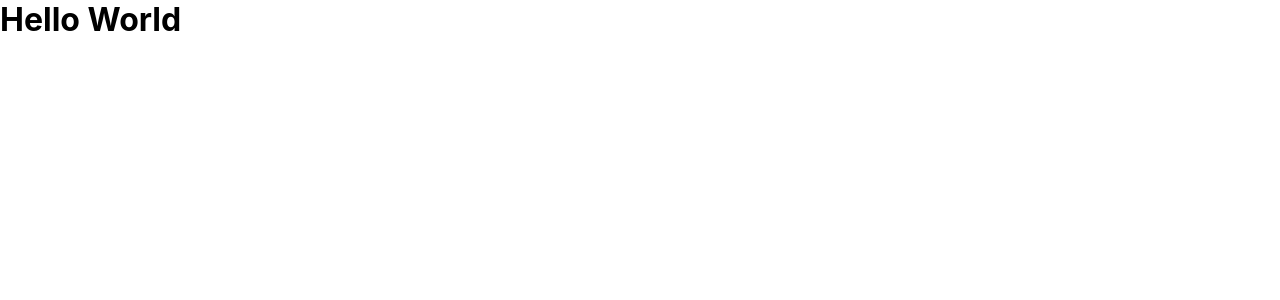
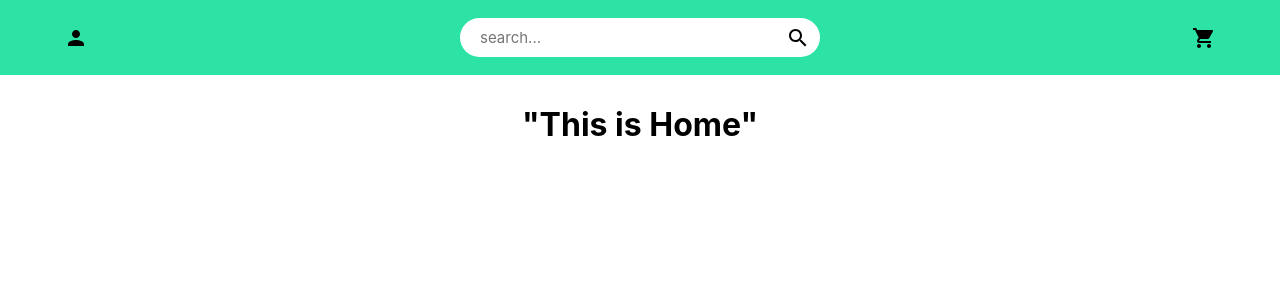
Before and after one commit to hanwenzhang123/e-commerce-shopping-cart, a React (Create React App) app in the folder frontend/: page / in a window 1280 px wide. Shown: the top 300 px of the page. Built offline with nearby package versions, Linux system fonts and the light colour scheme.

Commit message:
Adding navbar UI

```diff
--- a/frontend/package.json
+++ b/frontend/package.json
@@ -3,12 +3,18 @@
   "version": "0.1.0",
   "private": true,
   "dependencies": {
+    "@emotion/react": "^11.7.1",
+    "@emotion/styled": "^11.6.0",
+    "@mui/icons-material": "^5.3.1",
+    "@mui/material": "^5.4.0",
     "@testing-library/jest-dom": "^5.16.2",
     "@testing-library/react": "^12.1.2",
     "@testing-library/user-event": "^13.5.0",
     "react": "^17.0.2",
     "react-dom": "^17.0.2",
+    "react-router-dom": "^6.2.1",
     "react-scripts": "5.0.0",
+    "styled-components": "^5.3.3",
     "web-vitals": "^2.1.4"
   },
   "scripts": {
--- a/frontend/public/index.html
+++ b/frontend/public/index.html
@@ -5,7 +5,7 @@
     <meta charset="utf-8" />
     <meta name="viewport" content="width=device-width, initial-scale=1" />
     <meta name="description" content="Website created by React, Node, Express, Mongoose" />
-    <title>CS 602 Final Project</title>
+    <title>Shopping Cart</title>
     <link rel="icon" href="logo.png">
   </head>
 
--- a/frontend/src/App.js
+++ b/frontend/src/App.js
@@ -1,8 +1,26 @@
+import React from "react";
+import { BrowserRouter as Router, Route, Routes } from "react-router-dom";
+
+import Navbar from "./component/Navbar.js";
+import Homepage from "./page/Homepage.js";
+import Product from "./page/Product.js";
+import ShoppingCart from "./page/ShoppingCart.js";
+import Errorpage from "./page/Errorpage.js";
+
 function App() {
   return (
-    <div>
-      <h1>Hello World</h1>
-    </div>
+    <React.Fragment>
+      <Navbar />
+      <Router>
+        <Routes>
+          <Route exact path="/" element={<Homepage />} />
+          <Route exact path="/product" element={<Product />} />
+          <Route exact path="/cart" element={<ShoppingCart />} />
+          <Route exact path="/404" element={<Errorpage />} />
+          <Route path="/*" element={<Errorpage />} />
+        </Routes>
+      </Router>
+    </React.Fragment>
   );
 }
 
--- /dev/null
+++ b/frontend/src/UI/CommonStyle.js
@@ -0,0 +1,11 @@
+import styled from "styled-components";
+
+const Container = styled.div`
+  display: flex;
+  justify-content: center;
+  align-items: center;
+  height: 100%;
+  padding: 30px 50px 30px 50px;
+`;
+
+export { Container };
--- a/frontend/src/component/Navbar.js
+++ b/frontend/src/component/Navbar.js
@@ -1,5 +1,22 @@
 import React from "react";
+import SearchIcon from "@mui/icons-material/Search";
+import ShoppingCartIcon from "@mui/icons-material/ShoppingCart";
+import PersonIcon from "@mui/icons-material/Person";
+import classes from "./style.module.css";
 
 export default function Navbar() {
-  return <div></div>;
+  return (
+    <nav className={classes.navigation}>
+      <div class={classes.iconLeft}>
+        <PersonIcon className={classes.personIcon} />
+      </div>
+      <div className={classes.searchBar}>
+        <input type="text" placeholder="search..." id="search-input" />
+        <SearchIcon className={classes.searchIcon} />
+      </div>
+      <div class={classes.iconRight}>
+        <ShoppingCartIcon className={classes.shoppingCart} />
+      </div>
+    </nav>
+  );
 }
--- /dev/null
+++ b/frontend/src/component/style.module.css
@@ -0,0 +1,46 @@
+.navigation {
+    position: sticky;
+    display: flex;
+    justify-content: center;
+    align-items: center;
+    background-color: rgb(44, 226, 165);
+    height: 75px;
+}
+
+.searchBar {
+    background-color: white;
+    border-radius: 30px;
+    padding: 0px 10px;
+    display: flex;
+    justify-content: center;
+    align-items: center;
+    width: 360px;
+}
+
+.searchBar input {
+    border-width: 0px;
+    border: none;
+    padding: 10px;
+    width: 100%;
+    border-radius: 30px;
+    font-size: 15px;
+    cursor: pointer;
+}
+
+.searchIcon,
+.personIcon,
+.shoppingCart {
+    cursor: pointer;
+}
+
+.iconLeft {
+    position: absolute;
+    left: 5%;
+    top: 35%;
+}
+
+.iconRight {
+    position: absolute;
+    right: 5%;
+    top: 35%;
+}
--- /dev/null
+++ b/frontend/src/page/Errorpage.js
@@ -0,0 +1,19 @@
+import React from "react";
+import { Link } from "react-router-dom";
+
+const Errorpage = () => (
+  <div
+    style={{
+      display: "flex",
+      flexDirection: "column",
+      justifyContent: "center",
+      alignItems: "center",
+      marginTop: "20%",
+    }}
+  >
+    <h1 style={{ marginBottom: "20px" }}>Page Not Found!</h1>
+    <Link to="/">Go to Home Page</Link>
+  </div>
+);
+
+export default Errorpage;
--- /dev/null
+++ b/frontend/src/page/Homepage.js
@@ -0,0 +1,12 @@
+import React from "react";
+import { Container } from "../UI/CommonStyle.js";
+
+export default function Homepage() {
+  return (
+    <React.Fragment>
+      <Container>
+        <h1>"This is Home"</h1>
+      </Container>
+    </React.Fragment>
+  );
+}
--- /dev/null
+++ b/frontend/src/page/Product.js
@@ -0,0 +1,12 @@
+import React from "react";
+import { Container } from "../UI/CommonStyle.js";
+
+export default function Product() {
+  return (
+    <React.Fragment>
+      <Container>
+        <h1>"Product list page"</h1>;
+      </Container>
+    </React.Fragment>
+  );
+}
--- /dev/null
+++ b/frontend/src/page/ShoppingCart.js
@@ -0,0 +1,12 @@
+import React from "react";
+import { Container } from "../UI/CommonStyle.js";
+
+export default function ShoppingCart() {
+  return (
+    <React.Fragment>
+      <Container>
+        <h1>"This is ShoppingCart"</h1>
+      </Container>
+    </React.Fragment>
+  );
+}
```
Also changed, not shown: frontend/src/UI/Spinner.css (added, +104 -0 lines), frontend/src/UI/Spinner.js (added, +47 -0 lines), 2 other files (tests, documents, lock files or other folders).
